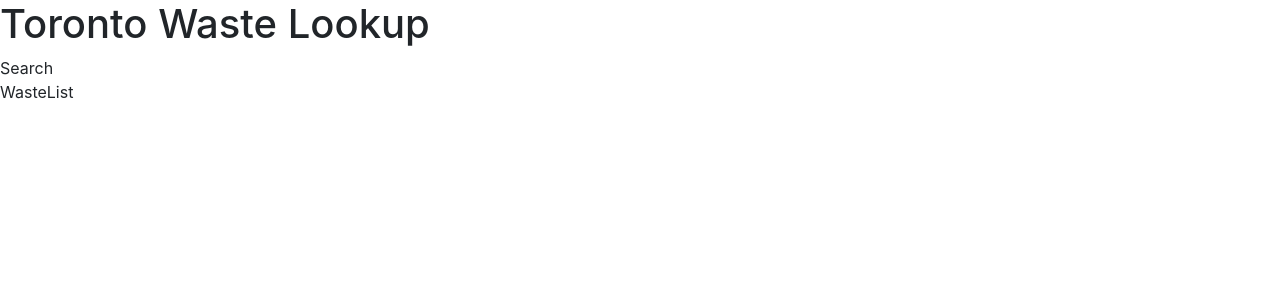
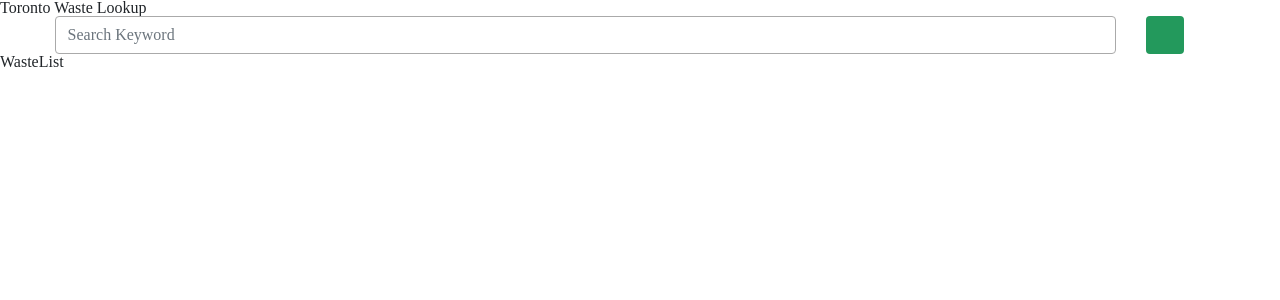
Before and after one commit to yiyeum/toronto-waste-lookup, a React (Create React App) app: page / in a window 1280 px wide. Shown: the top 300 px of the page. Built offline with nearby package versions, Linux system fonts and the light colour scheme.

Commit message:
Search component created, style added

```diff
--- a/src/components/Search.js
+++ b/src/components/Search.js
@@ -1,8 +1,20 @@
 import React from 'react';
+import { FontAwesomeIcon } from '@fortawesome/react-fontawesome'
 
 const Search = () => (
-    <div>
-        Search
+    <div className="row justify-content-center">
+        <div className="input-group col-10 col-sm-10 col-md-10 col-lg-10 col-xl-10">
+            <input type="text" className="form-control search-input" placeholder="Search Keyword" aria-label="Waste lookup search keyword" />
+        </div>
+        {/* col for search input */}
+
+        <div className="col-1 col-sm-1 col-md-1 col-lg-1 col-xl-1">
+            <div className="search-button">
+                <FontAwesomeIcon icon="search" className="fa-flip-horizontal"/>
+            </div>
+            {/* .search-button */}
+        </div>
+        {/* col for search button */}
     </div>
 );
 
--- a/src/index.css
+++ b/src/index.css
@@ -1,14 +1,65 @@
+/* CSS Reset */
+/* http://meyerweb.com/eric/tools/css/reset/
+   v2.0 | 20110126
+   License: none (public domain)
+*/
+
+html, body, div, span, applet, object, iframe,
+h1, h2, h3, h4, h5, h6, p, blockquote, pre,
+a, abbr, acronym, address, big, cite, code,
+del, dfn, em, img, ins, kbd, q, s, samp,
+small, strike, strong, sub, sup, tt, var,
+b, u, i, center,
+dl, dt, dd, ol, ul, li,
+fieldset, form, label, legend,
+table, caption, tbody, tfoot, thead, tr, th, td,
+article, aside, canvas, details, embed,
+figure, figcaption, footer, header, hgroup,
+menu, nav, output, ruby, section, summary,
+time, mark, audio, video {
+	margin: 0;
+	padding: 0;
+	border: 0;
+	font-size: 100%;
+	font: inherit;
+	vertical-align: baseline;
+}
+/* HTML5 display-role reset for older browsers */
+article, aside, details, figcaption, figure,
+footer, header, hgroup, menu, nav, section {
+	display: block;
+}
 body {
-  margin: 0;
-  padding: 0;
-  font-family: -apple-system, BlinkMacSystemFont, "Segoe UI", "Roboto", "Oxygen",
-    "Ubuntu", "Cantarell", "Fira Sans", "Droid Sans", "Helvetica Neue",
-    sans-serif;
-  -webkit-font-smoothing: antialiased;
-  -moz-osx-font-smoothing: grayscale;
+	line-height: 1;
+}
+ol, ul {
+	list-style: none;
+}
+blockquote, q {
+	quotes: none;
+}
+blockquote:before, blockquote:after,
+q:before, q:after {
+	content: '';
+	content: none;
+}
+table {
+	border-collapse: collapse;
+	border-spacing: 0;
 }
 
-code {
-  font-family: source-code-pro, Menlo, Monaco, Consolas, "Courier New",
-    monospace;
+/* Search Component */
+.search-input {
+  border: 1px solid #AAAAAA;
 }
+
+.search-button {
+  background-color: #23995C;
+  color: #fff;
+  height: 38px;
+  width: 38px;
+  text-align: center;
+  font-size: 1.3rem;
+  line-height: 1.8;
+  border-radius: 4px;
+}
```
